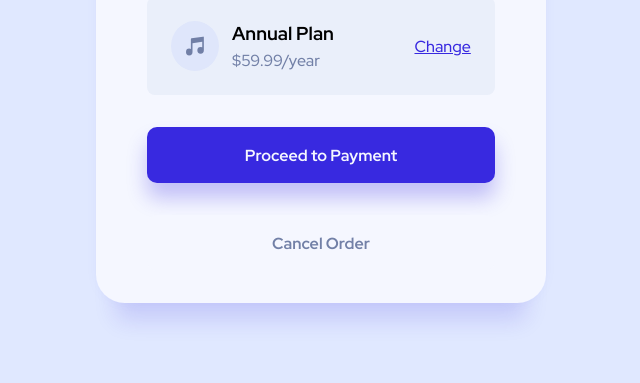
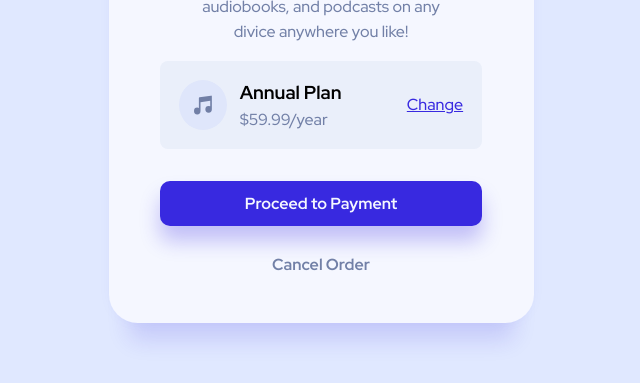
Before and after one commit to Jacksonishere/order-summary, a website: page index.html in a window 1280 px wide. Shown: the part 417-800 px from the top of the page, without its empty margins (319-959 px from the left). Drawn offline with Linux system fonts and the light colour scheme.

Commit message:
localhost was zoomed in..

```diff
--- a/index.css
+++ b/index.css
@@ -48,7 +48,6 @@ body {
 
 h2{
     font-weight: 900;
-    font-size: 2rem;
     text-align: center;
     padding: 1rem;
 }
@@ -61,13 +60,13 @@ p{
 }
 
 button{
+    /* outline: solid 1px red; */
     cursor: pointer;
     display: block;
     border: none;
     border-radius: 10px;
     width: 100%;
-    height: 3.5rem;
-    margin-top: 2rem;
+    height: 2.8rem;
     font-family: inherit;
     text-align: center;
     font-weight: 700;
@@ -78,8 +77,8 @@ button{
 .card-container{
     border-radius: 1.8rem;
     width: 100%;
-    max-width: 450px;
-    height: 80%;
+    max-width: 425px;
+    height: 85%;
     max-height: 725px;
     display: flex;
     flex-direction: column;
@@ -99,7 +98,7 @@ button{
 }
 
 .card-content{
-    padding: 2rem 3.2rem;
+    padding: 1.5rem 3.2rem;
 }
 
 @media (max-width: 375px){
@@ -111,7 +110,7 @@ button{
 .card-plan{
     background-color: var(--very-very-pale-blue);
     border-radius: 8px;
-    padding: 1.5rem;
+    padding: 1.2rem;
     display: flex;
     justify-content: space-between;
     align-items: center;
@@ -140,6 +139,7 @@ button{
 }
 
 .payment{
+    margin-top: 2rem;
     background-color: var(--bright-blue);
     color: var(--very-pale-blue);
     box-shadow: 0px 15px 20px 0px rgb(56 41 224 / 27%);
@@ -151,7 +151,8 @@ button{
 }
 
 .cancel-order{
-    background-color: var(--very-pale-blue);
+    margin-top: 1rem;
+    background-color: transparent;
     color: var(--desaturated-blue);
 }
 
```
